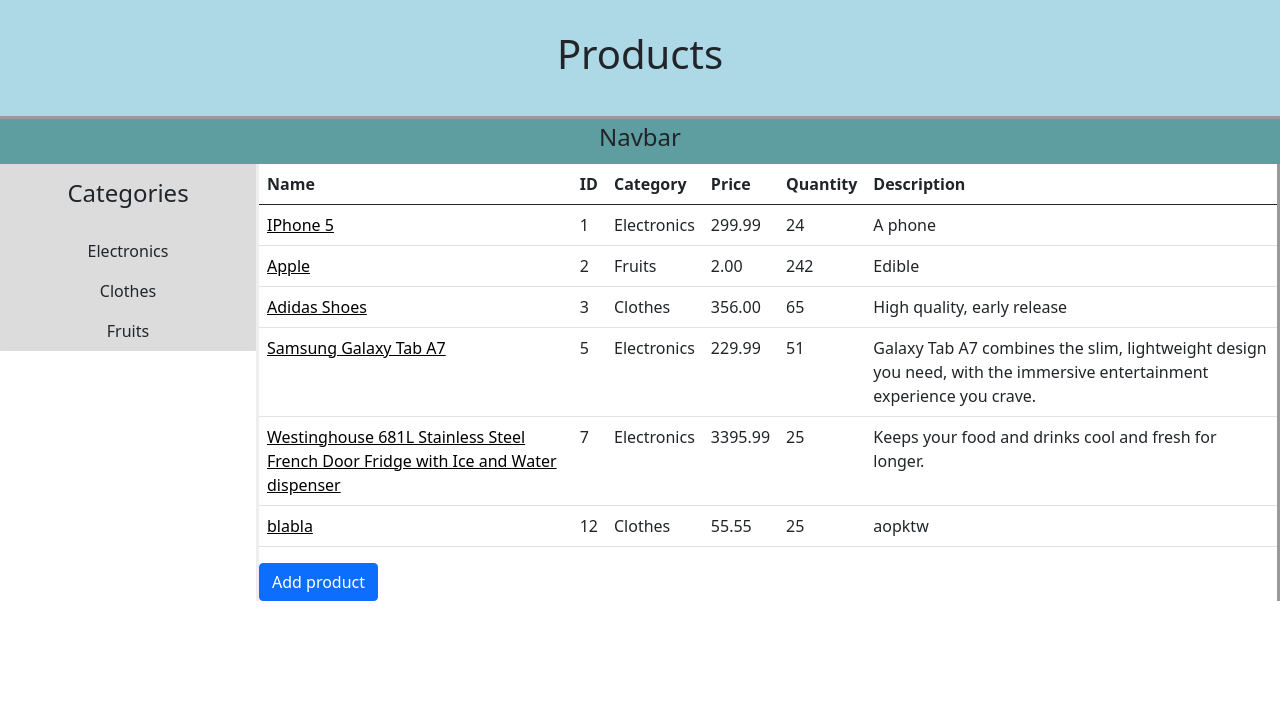
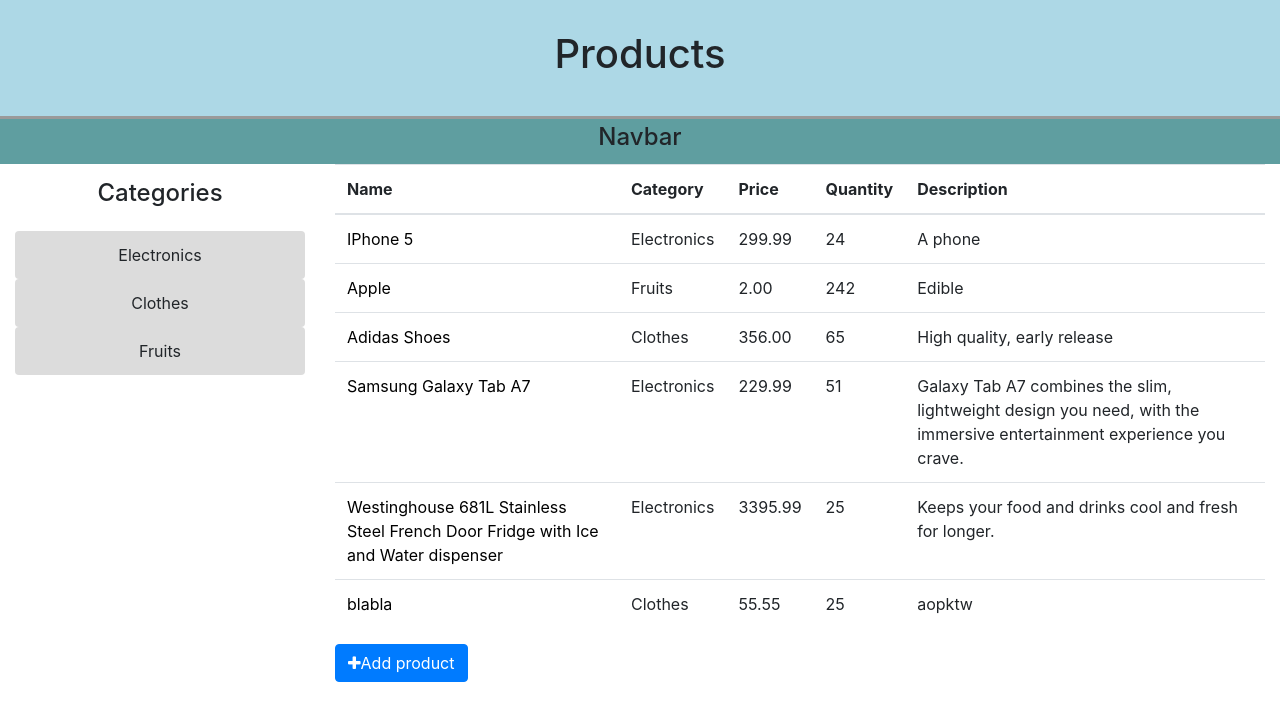
Before and after one commit to ItsKris1/E-commerce-store, a Django app: page /products_list in a window 1280 px wide. Shown: the top 721 px of the page. Run offline with Django 3.2, Linux system fonts and the light colour scheme; data comes from the database, SQL or seed files in the repository; both versions use the stored data as it was after the commit.

Commit message:
Added Bootstrap and FontAwesome to templates

```diff
--- a/my_store/static/css/stylesheet.css
+++ b/my_store/static/css/stylesheet.css
@@ -13,14 +13,7 @@ border-bottom-style: outset;
 text-align: center;
 }
 
-
-/* CATEGORIES GROUP */
-.list-group-container {
-    float: left;
-    width: 20%;
-    border-style: hidden;
-    background-color: #DCDCDC;
-}
+/* ---- */
 
 .list-group-item {
     border-style: hidden;
@@ -34,16 +27,6 @@ text-align: center;
 
 }
 
-
-
-
-/* TABLE */
-.table-container {
-    float: left;
-    width: 80%;
-    border-left-style: outset;
-    border-right-style: outset;
-}
 
 /* CUSTOMIZE BUTTONS */
 
--- a/my_store/templates/base.html
+++ b/my_store/templates/base.html
@@ -7,7 +7,9 @@
     <meta name="viewport" content="width=device-width, initial-scale=1">
 
     <!-- Bootstrap CSS -->
-    <link href="https://cdn.jsdelivr.net/npm/bootstrap@5.0.0-beta2/dist/css/bootstrap.min.css" rel="stylesheet" integrity="sha384-BmbxuPwQa2lc/FVzBcNJ7UAyJxM6wuqIj61tLrc4wSX0szH/Ev+nYRRuWlolflfl" crossorigin="anonymous">
+    <link rel="stylesheet" href="https://cdn.jsdelivr.net/npm/bootstrap@4.6.0/dist/css/bootstrap.min.css" integrity="sha384-B0vP5xmATw1+K9KRQjQERJvTumQW0nPEzvF6L/Z6nronJ3oUOFUFpCjEUQouq2+l" crossorigin="anonymous">
+
+    <link rel="stylesheet" href="https://cdnjs.cloudflare.com/ajax/libs/font-awesome/4.7.0/css/font-awesome.min.css">
 
     <!-- Custom CSS -->
     <link rel="stylesheet" href="{% static 'css/stylesheet.css' %}">
--- a/my_store/templates/products_list.html
+++ b/my_store/templates/products_list.html
@@ -4,8 +4,10 @@
 
 {% block content %}
 
+<div class="container-fluid">
+    <div class="row">
+        <div class="col-lg-3">
 
-<div class="list-group-container">
             <h4 class="categories-title">Categories</h4>
                 {% for c in categories %}
                 <ul class="list-group">
@@ -14,12 +16,11 @@
                 {% endfor %}
         </div>
 
-<div class="table-container">
+        <div class="col-lg-9">
             <table class="table">
                 <thead>
                     <tr>
                         <th scope="col">Name</th>
-        <th scope="col">ID</th>
                         <th scope="col">Category</th>
                         <th scope="col">Price</th>
                         <th scope="col">Quantity</th>
@@ -31,7 +32,6 @@
                 {% for p in products %}
                 <tr>
                     <td><a class="product-link" href="{% url 'product_details' p.id %}">{{ p.name }}</a></td>
-            <td>{{ p.id }}</td>
                     <td>{{ p.category.name }}</td>
                     <td>{{ p.price }}</td>
                     <td>{{ p.quantity | default:'-'}}</td>
@@ -39,9 +39,13 @@
                 </tr>
                 {% endfor %}
                 </tbody>
-
             </table>
 
-    <a class="btn btn-primary" href="{% url 'create_product' %}" role="button">Add product</a>
+    <a class="btn btn-primary" href="{% url 'create_product' %}">
+        <i class="fa fa-plus" aria-hidden="true"></i>Add product</a>
+
         </div>
+    </div>
+</div>
+
 {% endblock %}
```
Also changed, not shown: db.sqlite3. Lines whose indentation alone changed are shown as unchanged.
